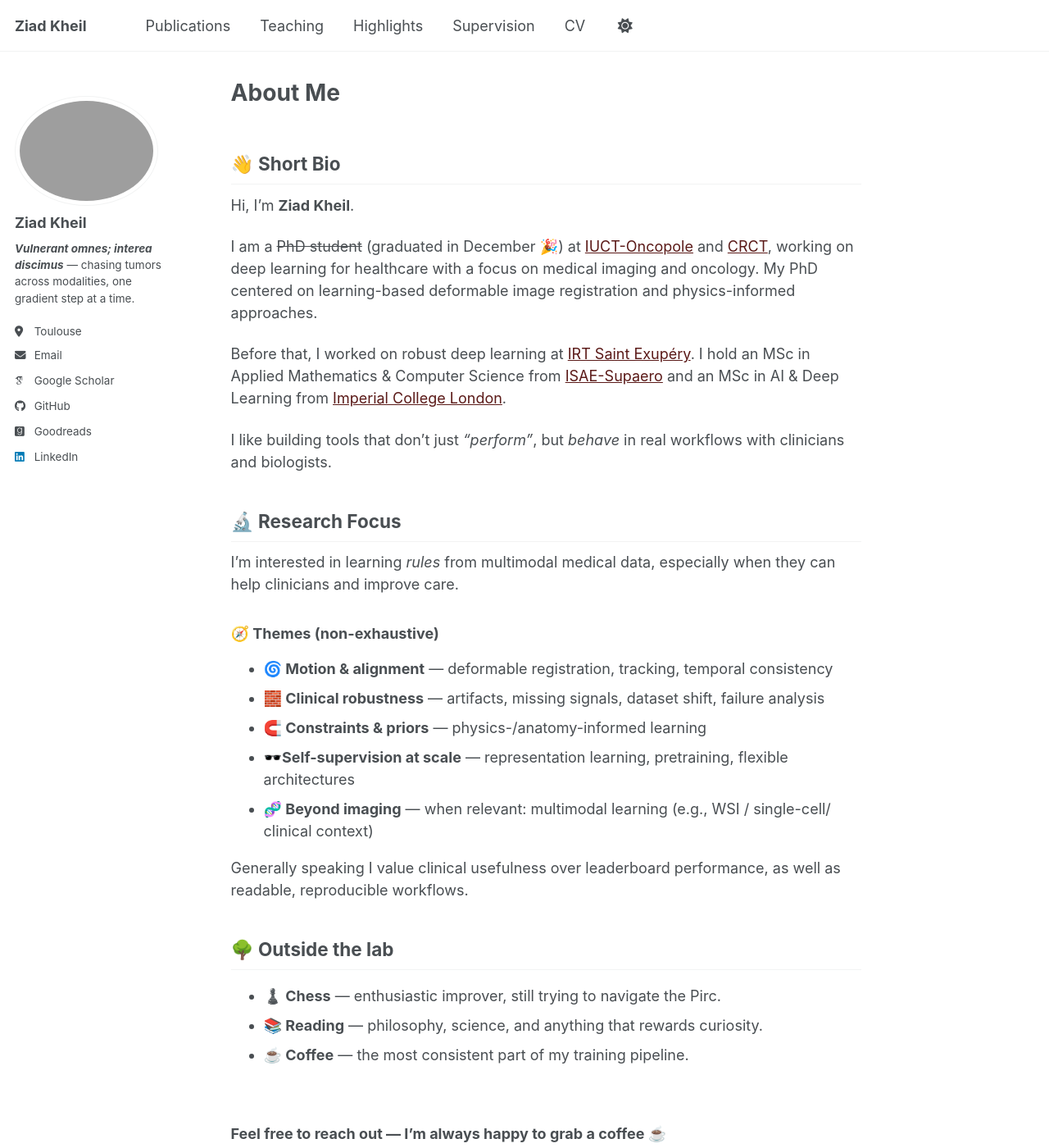
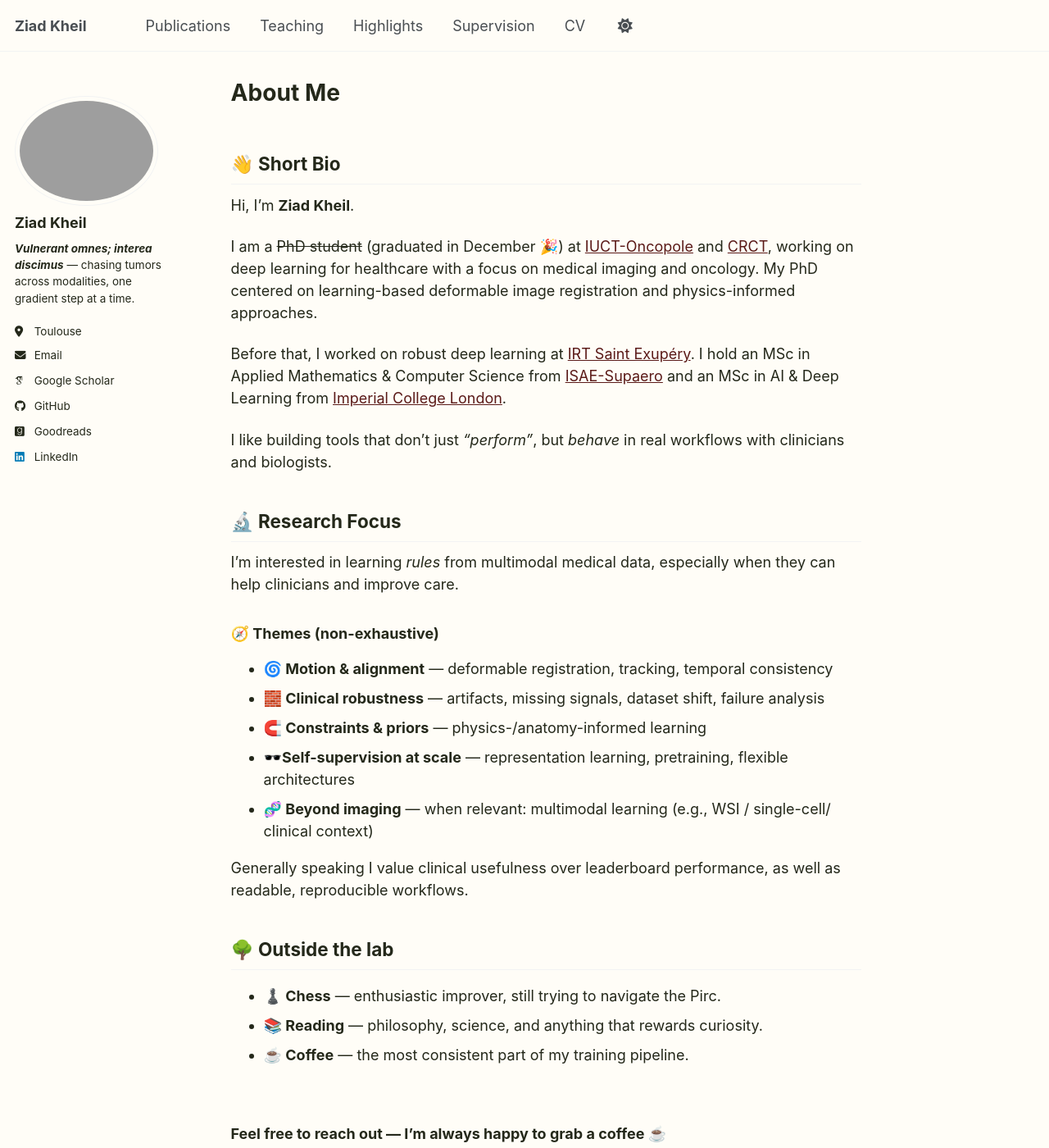
Before and after one commit to Kheil-Z/Kheil-Z.github.io, a Jekyll site: the page built from _pages/about.md, in a window 1280 px wide and 1400 px high. Shown: the whole window at 82% size. Built offline with Jekyll 4.4.1, drawn with Linux system fonts in a browser that asks for light colours; some web fonts are replaced; a script bundle is joined from its source files by our own code; library files that are not in the unit come from our copies.

Commit message:
update colors

```diff
--- a/_sass/theme/_default_dark.scss
+++ b/_sass/theme/_default_dark.scss
@@ -8,11 +8,11 @@ $dark-gray                  : mix(#000, $gray, 40%);
 $darker-gray                : mix(#000, $gray, 60%);
 $light-gray                 : mix(#fff, $gray, 50%);
 
-$background                 : #474747;
+$background                 : #12110E;
 $background-light           : mix(#fff, $background, 80%);
 $background-lighter         : mix(#fff, $background, 90%);
 $text                       : #ffffff;
-$link                       : #0ea1c5;
+$link                       : #F1BB7B;
 $link-dark                  : mix(#000, $link, 25%);
 $link-light                 : mix(#fff, $link, 25%);
 
--- a/_sass/theme/_default_light.scss
+++ b/_sass/theme/_default_light.scss
@@ -29,11 +29,11 @@ $sidebar-screen-min-width   : 1024px;
 /* Default light theme for the site */
 :root {
     --global-base-color                 : #{$gray};
-    --global-bg-color                   : #fff;
+    --global-bg-color                   : #FFFDF7;
     --global-footer-bg-color            : #f2f3f3;
     --global-border-color               : #{$lighter-gray};
     --global-dark-border-color          : #bdc1c4;
-    --global-code-background-color      : #FFFDF7;
+    --global-code-background-color      : #fafafa;
     --global-code-text-color            : #{$darker-gray};
     --global-fig-caption-color          : mix(#fff,  #{$dark-gray}, 25%);
     --global-link-color                 : #5B1A18;
@@ -41,7 +41,7 @@ $sidebar-screen-min-width   : 1024px;
     --global-link-color-visited         : mix(#fff, #2f7f93, 25%);
     --global-masthead-link-color        : #{$dark-gray};
     --global-masthead-link-color-hover  : mix(#000, #{$gray}, 25%);
-    --global-text-color                 : #{$dark-gray};
+    --global-text-color                 : #24281A;
     --global-text-color-light           : #{$light-gray};
     --global-thead-color                : #{$lighter-gray};
 }
```
